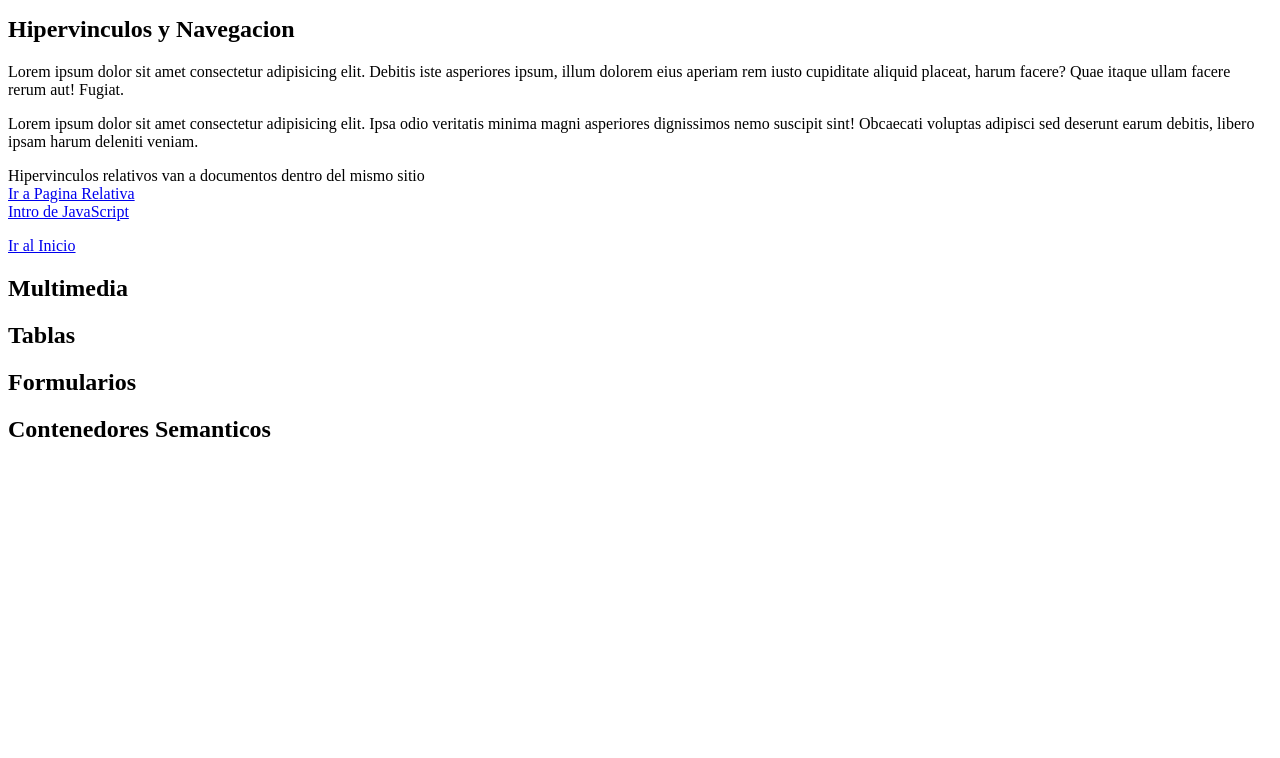
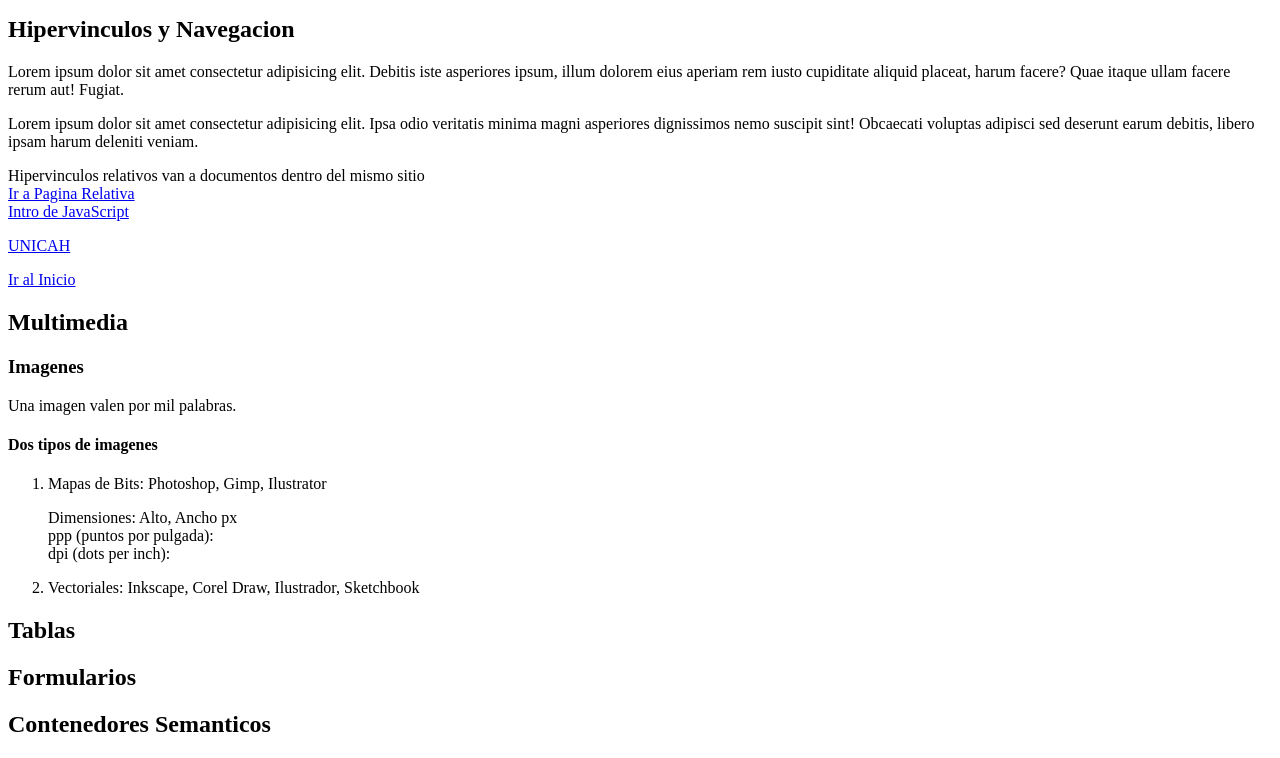
Before and after one commit to Gabriel-2301/Portales-Web-I, a plain HTML site: page index.html in a window 1280 px wide. Shown: the part 1091-1849 px from the top of the page. Before the commit the page ends 1554 px from the top, so only its background shows below. Drawn offline with Linux system fonts and the light colour scheme.

Commit message:
Commit Martes

```diff
--- a/index.html
+++ b/index.html
@@ -96,8 +96,32 @@
             <a href="relativos.html">Ir a Pagina Relativa</a><br/>
             <a href="tercerparcial/introjavascript.html">Intro de JavaScript</a>
         </p>
+        <!--- https://www.unicah.edu:9090/algo/pagina.html   -->
+
+        <!-- (protocolo)://(subdominio).(dominio) [:puerto]/recurso  -->
+        <!-- Linux Apache 2 nginx  var/www/http/ wamp xamp http/  -->
+        <!-- Recurso prederteminado index.html  -->
+
+        <p>
+            <a href="https://www.unicah.edu" target="_blank" >UNICAH</a>
+        </p>
         <a href="#idx">Ir al Inicio</a>
         <h2 id="ch4">Multimedia</h2>
+        <h3>Imagenes</h3>
+        <p>Una imagen valen por mil palabras.</p>
+        <h4>Dos tipos de imagenes</h4>
+        <ol>
+            <li>
+                Mapas de Bits: Photoshop, Gimp, Ilustrator</li>
+                <p>
+                     Dimensiones: Alto, Ancho px <br/>
+                     ppp (puntos por pulgada):   <br/>
+                     dpi (dots per inch):
+                </p>
+            </li>
+            <li>Vectoriales: Inkscape, Corel Draw, Ilustrador, Sketchbook</li>
+        </ol>
+
         <h2 id="ch5">Tablas</h2>
         <h2 id="ch6">Formularios</h2>
         <h2 id="ch7">Contenedores Semanticos</h2>
```
